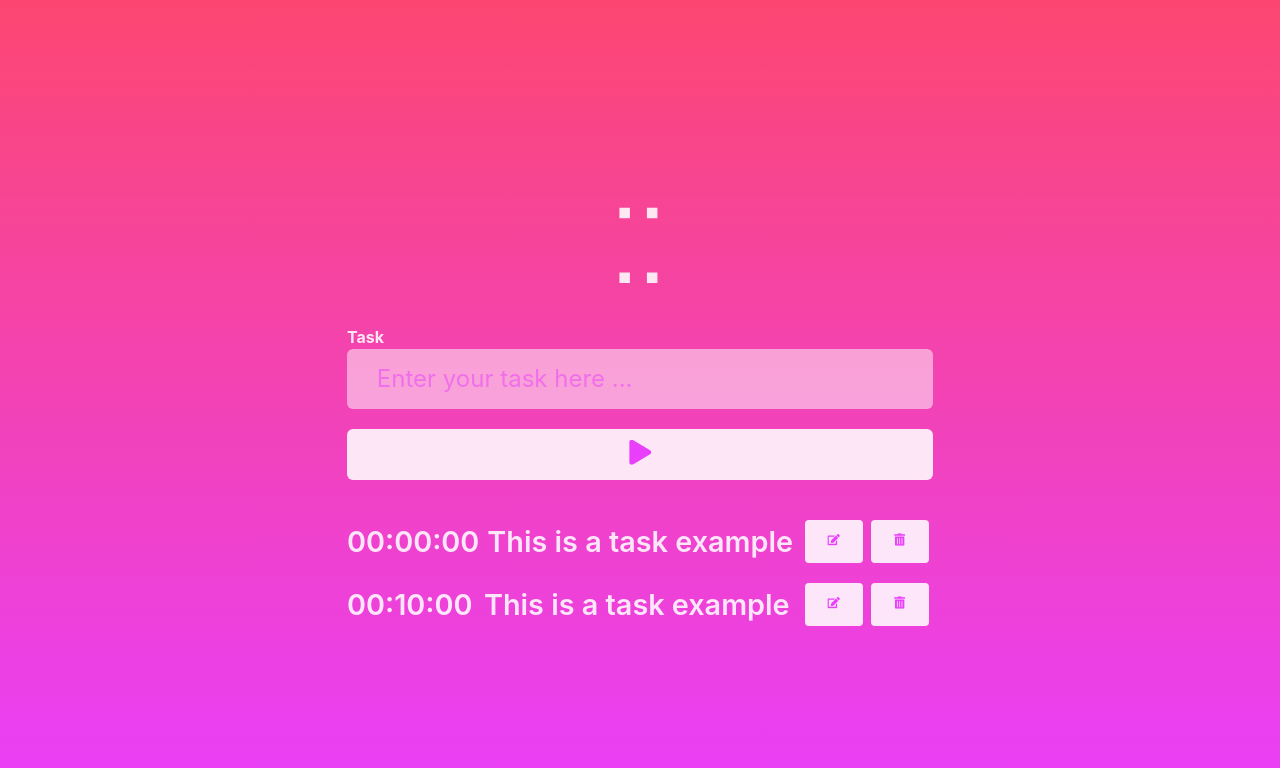
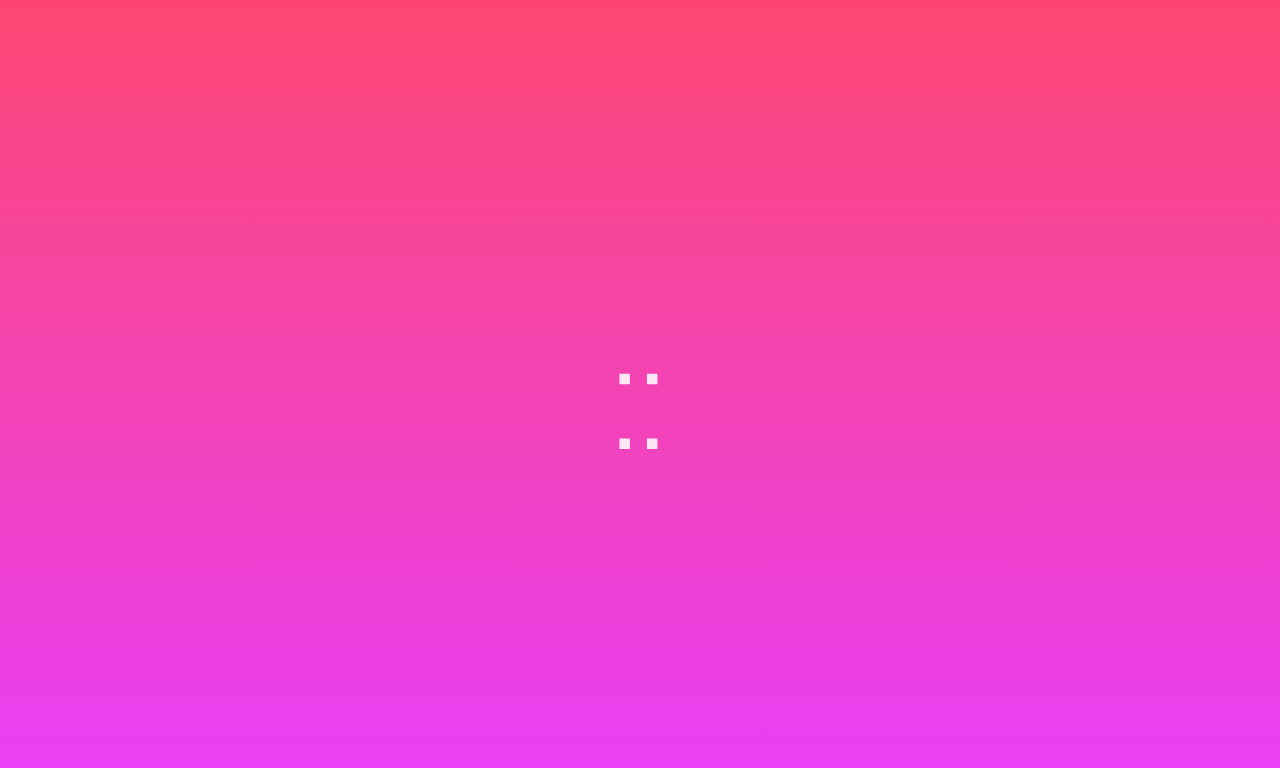
Before and after one commit to igords-goncalves/todowatch, a React (Vite) app: page / in a window 1280 px wide. Shown: the top 768 px of the page. Built offline with nearby package versions, Linux system fonts and the light colour scheme.

Commit message:
refactor: change components parent to ease prop drilling

```diff
--- a/src/App.tsx
+++ b/src/App.tsx
@@ -1,18 +1,8 @@
 import './App.sass';
-import { Form } from './components/Form';
 import { Timer } from './components/Timer';
-import { List } from './components/List/index';
 
 function App() {
-  return (
-    <>
-      <div className="card">
-        <Timer />
-        <Form label="Task" placeHolder="Enter your task here ..." />
-        <List />
-      </div>
-    </>
-  );
+  return <Timer />;
 }
 
 export default App;
```
